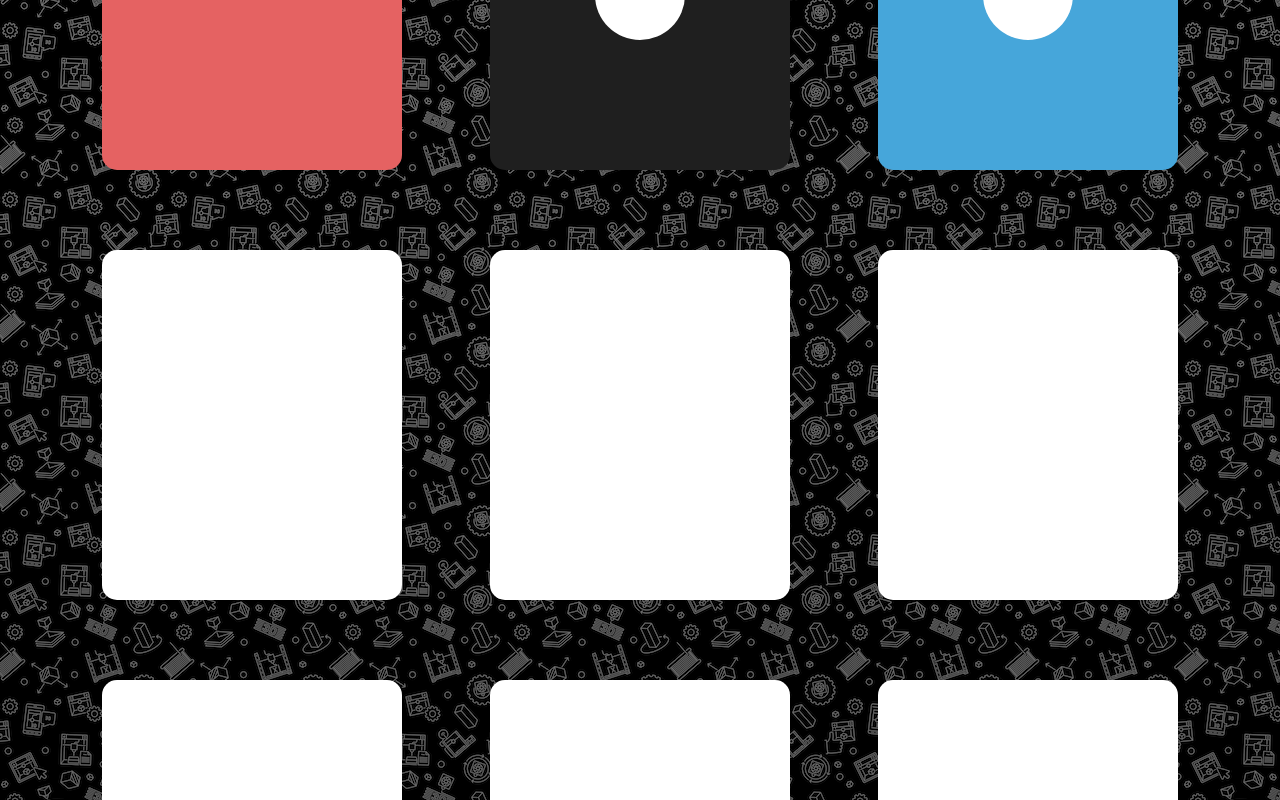
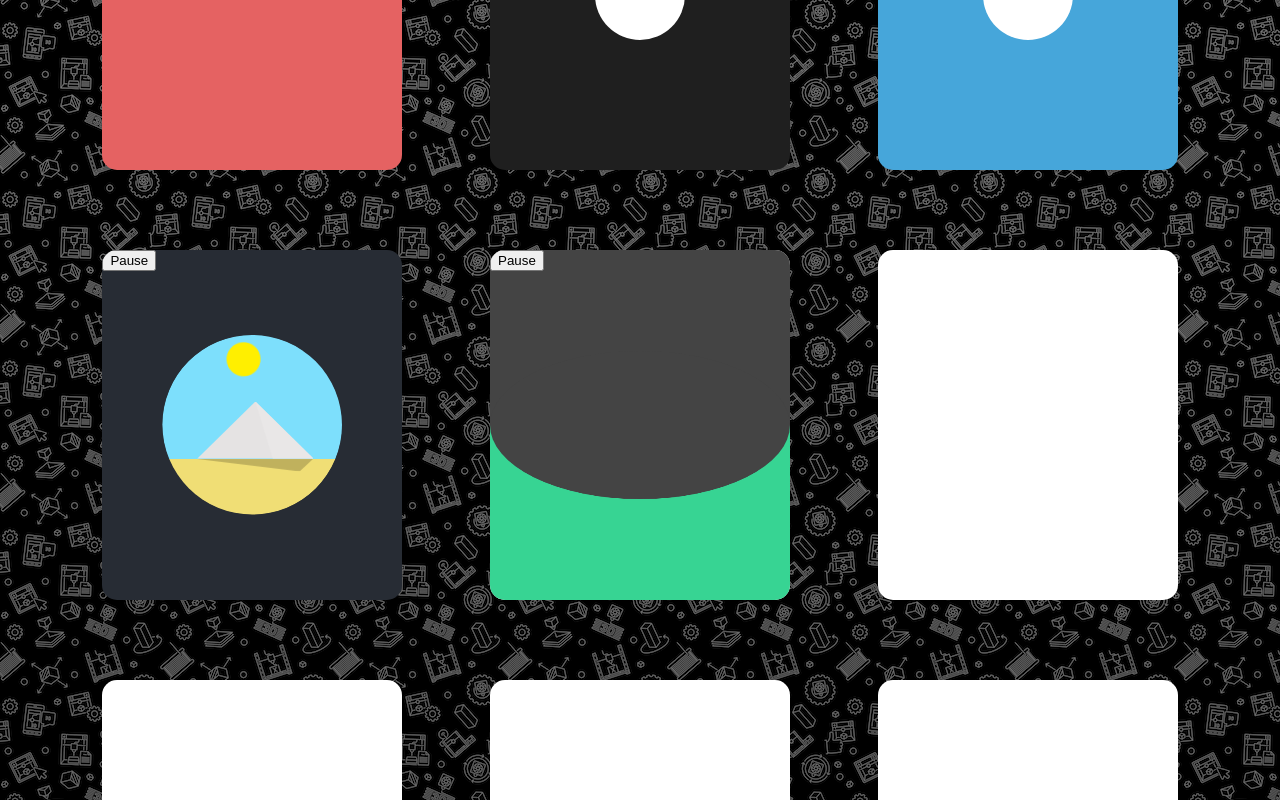
Before and after one commit to ChriisLM/CodeVault, a React (Vite) app: page /Animaciones in a window 1280 px wide. Shown: the part 642-1442 px from the top of the page. Built offline with nearby package versions, Linux system fonts and the light colour scheme; a web font is replaced by a local one.

Commit message:
agregado animaciones 4 y 5

```diff
--- /dev/null
+++ b/src/assets/css/animaciones/Animacion4.css
@@ -0,0 +1,198 @@
+.container-animacion4 {
+  position: relative;
+  background-color: #272C34;
+  overflow: hidden;
+}
+
+.a4-circulo {
+	position: absolute;
+    top: 85px;
+    left: 60px;
+	overflow: hidden;
+	clip-path: circle(90px at 90px 90px);
+	width: 180px;
+	height: 180px;
+	border-radius: 50%;
+}
+
+.a4-cielo {
+    position: absolute;
+    z-index: 0;
+    top: 0;
+    left: 0;
+    right: 0;
+    height: 124px;
+    background: #7DDFFC;
+    animation: cielo-oscuro 4s cubic-bezier(.4,0,.49,1) infinite;
+}
+
+.a4-sol {
+    position: absolute;
+    z-index: 2;
+    top: 7px;
+    left: 73px;
+    width: 34px;
+    height: 34px;
+    border-radius: 50%;
+    background: #FFEF00;
+    transform-origin: 50% 400%;
+    animation: sol-hacia-abajo 4s cubic-bezier(.4,0,.49,1) infinite;
+}
+
+.a4-lado-izq {
+    position: absolute;
+    top: 67px;
+    left: 35px;
+    height: 57px;
+    width: 116px;
+    background: #F4F4F4;
+    clip-path: polygon(0% 100%, 100% 100%, 50% 0%);
+    animation: piramide-sombreado 4s cubic-bezier(.4,0,.49,1) infinite;
+}
+
+.a4-lado-der {
+    position: absolute;
+    top: 67px;
+    left: 93px;
+    height: 57px;
+    width: 58px;
+    background: #DDDADA;
+    clip-path: polygon(30% 100%, 100% 100%, 0% 0%);
+    animation: piramide-sombreado 4s cubic-bezier(.4,0,.49,1) infinite reverse;
+}
+
+.a4-sombra {
+    position: absolute;
+    z-index: 2;
+    top: 124px;
+    left: -80px;
+    height: 30px;
+    width: 360px;
+    background: rgba(0,0,0,0.2);
+    transform-origin: 50% 0%;
+    clip-path: polygon(115px 0%, 231px 0%, 80% 100%);
+    animation: sombra-piso 4s cubic-bezier(.4,0,.49,1) infinite;
+}
+
+.a4-suelo {
+    position: absolute;
+    z-index: 1;
+    bottom: 0;
+    left: 0;
+    right: 0;
+    height: 56px;
+    background: #F0DE75;
+    animation: arena-oscura 4s cubic-bezier(.4,0,.49,1) infinite;
+}
+
+
+@keyframes sol-hacia-abajo {
+
+    0% {
+		background: #F57209;
+        transform: rotate(-70deg);
+    }
+
+	30% {
+		background: #FFEF00;
+		transform: rotate(-28deg);
+	}
+
+	70% {
+		background: #FFEF00;
+	}
+
+    100% {
+		background: #F57209;
+        transform: rotate(70deg);
+    }
+}
+
+@keyframes cielo-oscuro {
+
+    0% {
+        background: #272C34;
+    }
+
+	30% {
+		background: #7DDFFC;
+	}
+
+	70% {
+		background: #7DDFFC;
+	}
+
+    100% {
+        background: #272C34;
+    }
+}
+
+@keyframes piramide-sombreado {
+
+    0% {
+        background: #272C34;
+    }
+
+	30% {
+		background: #F4F4F4;
+	}
+
+	70% {
+		background: #DDDADA;
+	}
+
+    100% {
+        background: #272C34;
+    }
+}
+
+@keyframes sombra-piso {
+
+    0% {
+		transform: scaleY(0);
+	    clip-path: polygon(115px 0%, 231px 0%, 100% 100%);
+    }
+
+	30% {
+		transform: scaleY(1);
+	    clip-path: polygon(115px 0%, 231px 0%, 80% 100%);
+	}
+
+	55% {
+		transform: scaleY(.4);
+	}
+
+	75% {
+		transform: scaleY(1);
+	}
+
+    100% {
+		transform: scaleY(0);
+	    clip-path: polygon(115px 0%, 231px 0%, 0% 100%);
+    }
+}
+
+@keyframes arena-oscura {
+
+    0% {
+        background: #272C34;
+    }
+
+	30% {
+		background: #F0DE75;
+	}
+
+	70% {
+		background: #F0DE75;
+	}
+
+    100% {
+        background: #272C34;
+    }
+}
+
+.paused,
+.paused::after,
+.pausec::before {
+  animation-play-state: paused;
+}
--- /dev/null
+++ b/src/assets/css/animaciones/Animacion5.css
@@ -0,0 +1,115 @@
+.container-animacion5{
+    position: relative;
+    overflow: hidden;
+}
+
+.a5-arriba{
+    position: absolute;
+	width: 100%;
+	height: 175px;
+    top: 0;
+    left: 0;
+	background: #444;
+}
+
+.a5-abajo{
+    position: absolute;
+	width: 100%;
+	height: 175px;
+    top: 50%;
+    left: 0;
+    background: #37D493;
+}
+
+.a5-elipse{
+    position: absolute;
+	z-index: 2;
+	width: 300px;
+	height: 350px;
+	top: 0;
+	transform-style: preserve-3d;
+	animation: elastic 5s ease-in-out infinite;
+}
+
+.a5-gris{
+    position: absolute;
+    width: 300px;
+	height: 350px;
+    background: #444;
+    backface-visibility: hidden;
+    border-radius: 50%;
+    z-index: 2;
+    transform: rotateX(0);
+}
+
+.a5-verde{
+    position: absolute;
+    width: 300px;
+	height: 350px;
+    backface-visibility: hidden;
+    border-radius: 50%;
+    background: #37D493;
+    z-index: 1;
+    transform: rotateX(180deg);
+}
+
+@keyframes elastic {
+	0% {
+		transform: rotateX(90deg);
+	}
+	15% {
+		transform: rotateX(150deg);
+	}
+	20% {
+		transform: rotateX(50deg);
+	}
+	25% {
+		transform: rotateX(120deg);
+	}
+	30% {
+		transform: rotateX(70deg);
+	}
+	35% {
+		transform: rotateX(100deg);
+	}
+	40% {
+		transform: rotateX(83deg);
+	}
+	45% {
+		transform: rotateX(93deg);
+	}
+	50% {
+		transform: rotateX(90deg);
+	}
+
+	65% {
+		transform: rotateX(30deg);
+	}
+	70% {
+		transform: rotateX(130deg);
+	}
+	75% {
+		transform: rotateX(60deg);
+	}
+	80% {
+		transform: rotateX(110deg);
+	}
+	85% {
+		transform: rotateX(80deg);
+	}
+	90% {
+		transform: rotateX(97deg);
+	}
+	95% {
+		transform: rotateX(87deg);
+	}
+	100% {
+		transform: rotateX(90deg);
+	}
+}
+
+.paused,
+.paused::after,
+.pausec::before {
+  animation-play-state: paused;
+}
--- a/src/pages/Animaciones.jsx
+++ b/src/pages/Animaciones.jsx
@@ -4,6 +4,8 @@ import "../assets/css/Animaciones.css"
 import "../assets/css/animaciones/Animacion1.css"
 import "../assets/css/animaciones/Animacion2.css"
 import "../assets/css/animaciones/Animacion3.css"
+import "../assets/css/animaciones/Animacion4.css"
+import "../assets/css/animaciones/Animacion5.css"
 
 function Animaciones() {
 
@@ -86,8 +88,32 @@ function Animaciones() {
                         </button>
                     </div>
 
-                    <div className="container-animacion4 card"></div>
-                    <div className="container-animacion5 card"></div>
+                    <div className="container-animacion4 card">
+                        <div className={`a4-circulo ${isPaused('animacion4') ? 'paused' : ''}`}>
+                            <div className={`a4-cielo ${isPaused('animacion4') ? 'paused' : ''}`}></div>
+                            <div className={`a4-sol ${isPaused('animacion4') ? 'paused' : ''}`}></div>
+                            <div className={`a4-lado-izq ${isPaused('animacion4') ? 'paused' : ''}`}></div>
+                            <div className={`a4-lado-der ${isPaused('animacion4') ? 'paused' : ''}`}></div>
+                            <div className={`a4-sombra ${isPaused('animacion4') ? 'paused' : ''}`}></div>
+                            <div className={`a4-suelo ${isPaused('animacion4') ? 'paused' : ''}`}></div>
+                        </div>
+                        <button className="boton" id="toggle-animation4" onClick={() => toggleAnimation('animacion4')}>
+                            {isPaused('animacion4') ? 'Play' : 'Pause'}
+                        </button>
+                    </div>
+
+                    <div className="container-animacion5 card">
+                        <div className={`a5-arriba ${isPaused('animacion5') ? 'paused' : ''}`}></div>
+                        <div className={`a5-abajo ${isPaused('animacion5') ? 'paused' : ''}`}></div>
+                        <div className={`a5-elipse ${isPaused('animacion5') ? 'paused' : ''}`}>
+                            <div className={`a5-gris ${isPaused('animacion5') ? 'paused' : ''}`}></div>
+                            <div className={`a5-verde ${isPaused('animacion5') ? 'paused' : ''}`}></div>
+                        </div>
+                        <button className="boton" id="toggle-animation4" onClick={() => toggleAnimation('animacion5')}>
+                            {isPaused('animacion5') ? 'Play' : 'Pause'}
+                        </button>
+                    </div>
+
                     <div className="container-animacion6 card"></div>
                     <div className="container-animacion7 card"></div>
                     <div className="container-animacion8 card"></div>
```
